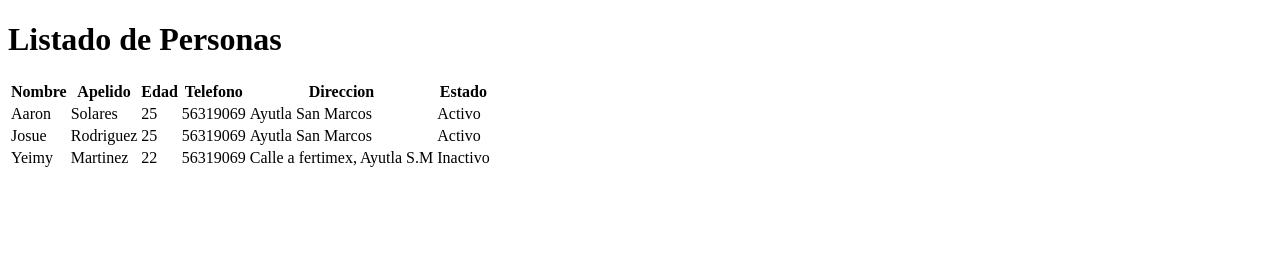
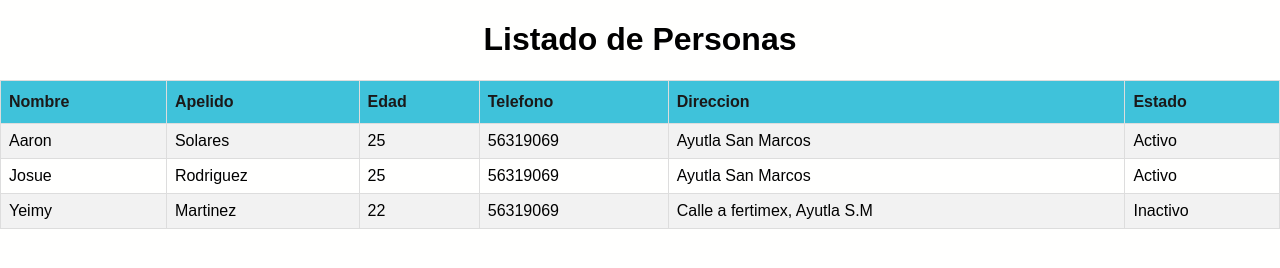
Before and after one commit to Solares-codegt/Clasesweb, a plain HTML site: page index.html in a window 1280 px wide. Drawn offline with Linux system fonts and the light colour scheme.

Commit message:
unifique css de index y css de login

```diff
--- a/CSS/index.css
+++ b/CSS/index.css
@@ -1,10 +1,34 @@
-<<<<<<< HEAD
+div h1 {
+    text-align: center;
 
-<<<<<<< HEAD
-=======
+
+
 }
-=======
->>>>>>> rama2
+.table1 {
+    font-family: Arial, Helvetica, sans-serif;
+    border-collapse: collapse;
+    width: 100%;
+    align-items: center;
+}
+
+.table1 td, .table1 th {
+    border: 1px solid #ddd;
+    padding: 8px;
+}
+.table1 tr:nth-child(even) {
+    background-color: #f2f2f2;
+}
+.table1 tr:hover {
+    background-color: coral;
+}
+
+.table1 th {
+  padding-top: 12px;
+  padding-bottom: 12px;
+  text-align: left;
+  background-color: #3fc2da;
+  color: rgb(27, 25, 25);
+}
 /*Inicia login*/
 body {
     background: #fffffe;
@@ -92,5 +116,4 @@ body {
 
 .login-roble a:hover {
     color: coral;
->>>>>>> rama2
 }
```
